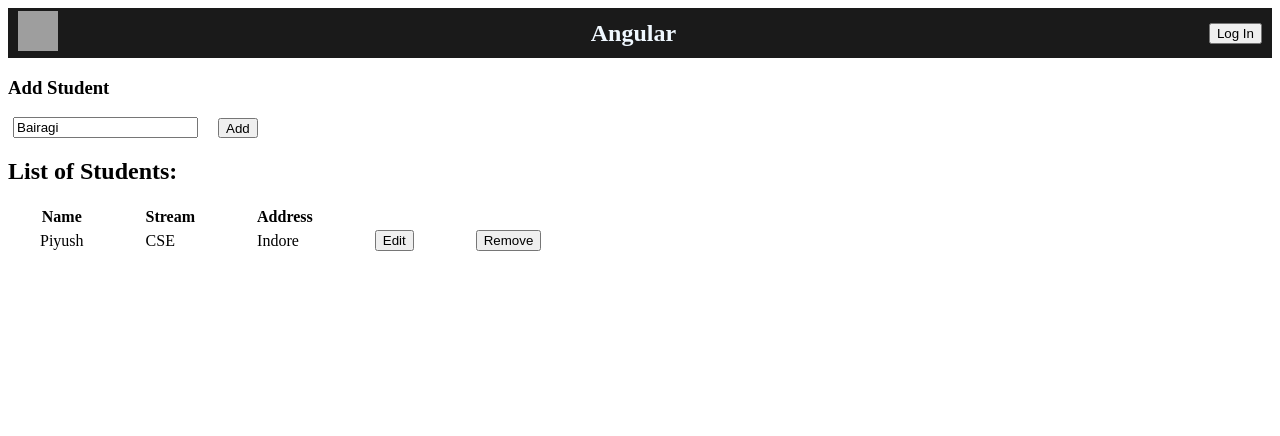
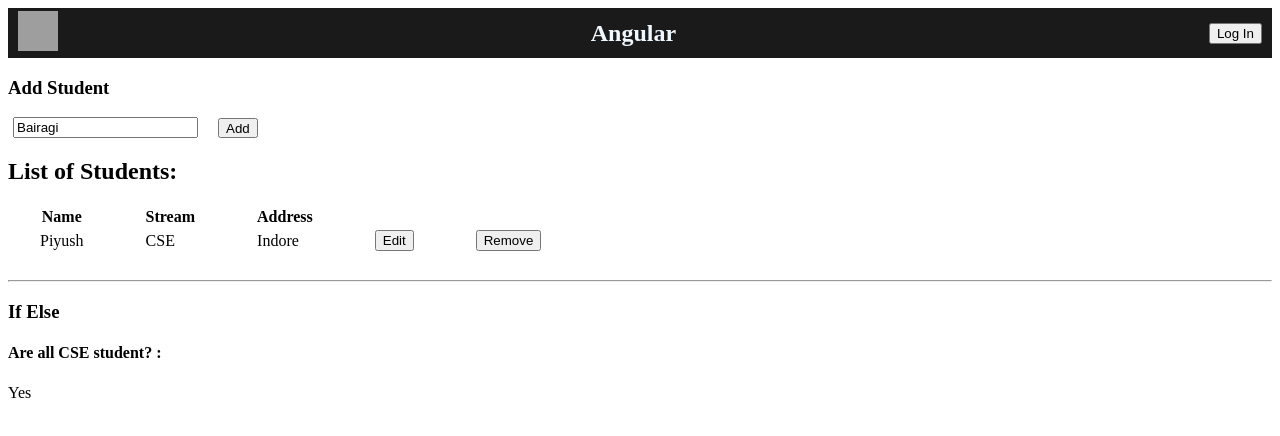
Before and after one commit to Piyush-Bairagi/angular-college, an Angular app: page / in a window 1280 px wide. Shown: the top 436 px of the page. Built offline with nearby package versions, Linux system fonts and the light colour scheme; grey boxes are pictures that could not be loaded.

Commit message:
angular if else

```diff
--- a/src/app/headerComponent/headerComponent.component.html
+++ b/src/app/headerComponent/headerComponent.component.html
@@ -30,4 +30,14 @@
             <td><button type="button">Remove</button></td>
         </tr>
     </table>
+    <br><hr>
+    <h3>If Else</h3>
+    <h4>Are all CSE student? : </h4>
+    <span *ngIf="true then ifBlock else elseBlock"></span>
+    <ng-template #ifBlock>
+        <p>Yes</p>
+    </ng-template>
+    <ng-template #elseBlock>
+        <p>No</p>
+    </ng-template>
 </header>
--- a/src/app/headerComponent/headerComponent.component.ts
+++ b/src/app/headerComponent/headerComponent.component.ts
@@ -8,6 +8,7 @@
 export class HeaderComponent {
     studentName:string = "Piyush";
     inputBoxValue:string = "Bairagi";
+    areAllCSEStudent:boolean = true;
 
     addStudent(input:string) {
         this.studentName = input;
```
